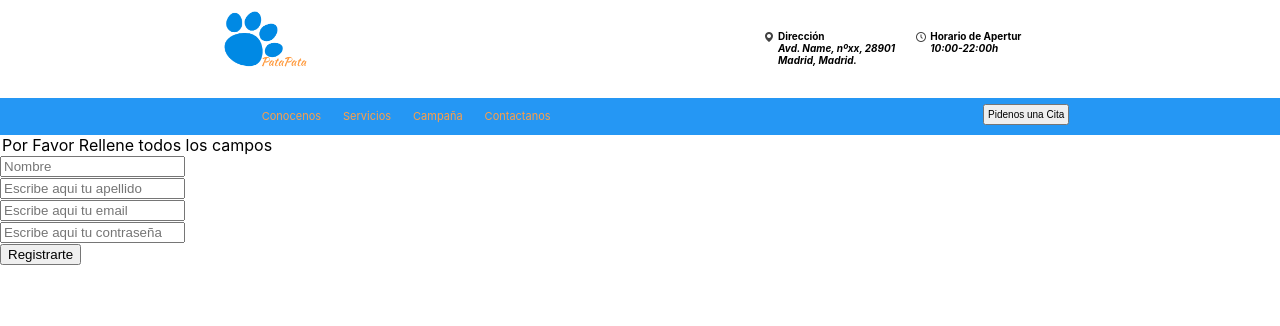
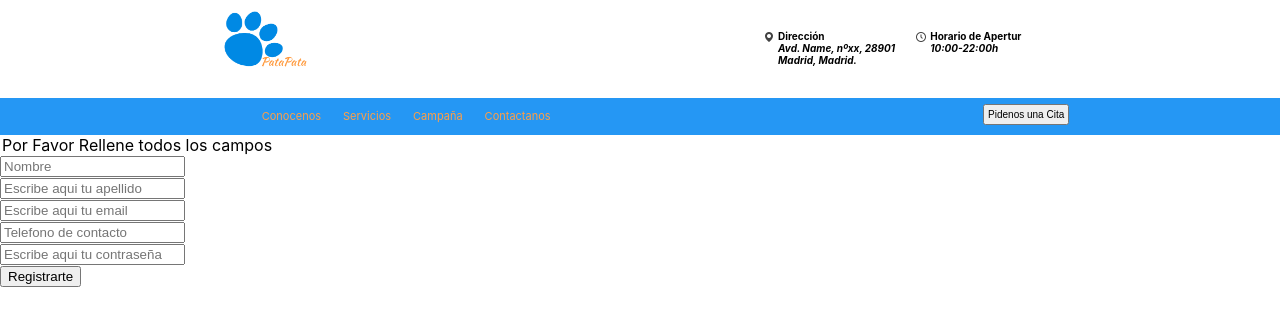
Before and after one commit to manuemendoza/clinicaVeterinaria, a React (Create React App) app in the folder clinicaveterinaria/: page /register in a window 1280 px wide. Shown: the top 326 px of the page. Built offline with nearby package versions, Linux system fonts and the light colour scheme.

Commit message:
modyfy  create user

```diff
--- a/clinicaveterinaria/src/pages/CreateUser/CreateUser.js
+++ b/clinicaveterinaria/src/pages/CreateUser/CreateUser.js
@@ -19,10 +19,11 @@ const CreateUser = () => {
         const name = d.target.name.value;
         const surname = d.target.surname.value;
         const email = d.target.email.value;
+        const telephone = d.target.telephone.value;
         const password= d.target.password.value;
 
         try {
-            let res = await ApiConsumer.CreateUser(name, surname, email, password);
+            let res = await ApiConsumer.CreateUser(name, surname, email, telephone, password);
             console.log(res);
             if (res) {
                 navigate('/register/pet');
@@ -73,6 +74,15 @@ const CreateUser = () => {
                         <div>
                             <label>
                                 <input
+                                    type='tel'
+                                    name='telephone'
+                                    placeholder="Telefono de contacto"
+                                    required />
+                            </label>
+                        </div>
+                        <div>
+                            <label>
+                                <input
                                     type='password'
                                     name='password'
                                     placeholder="Escribe aqui tu contraseña"
```
